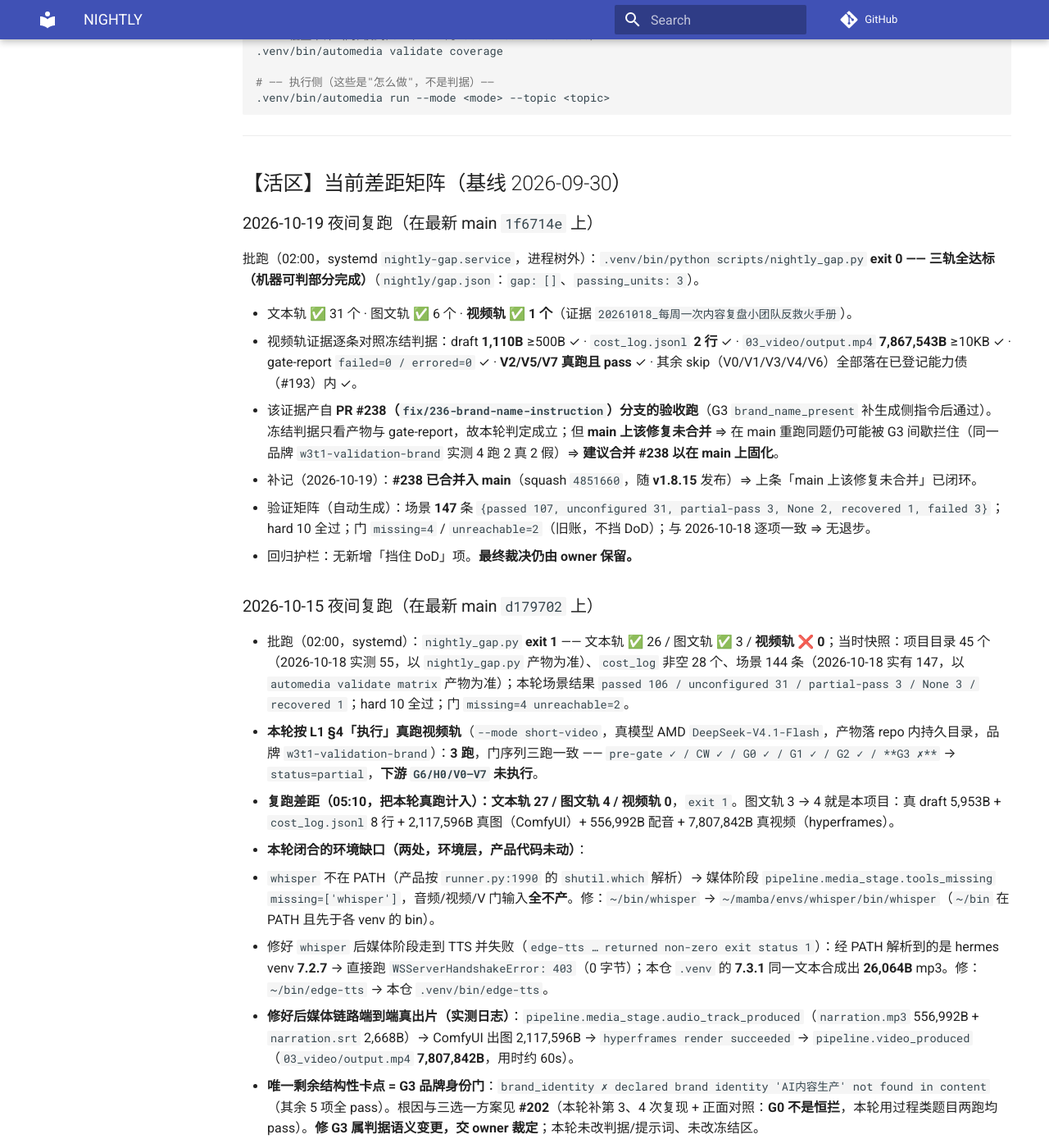
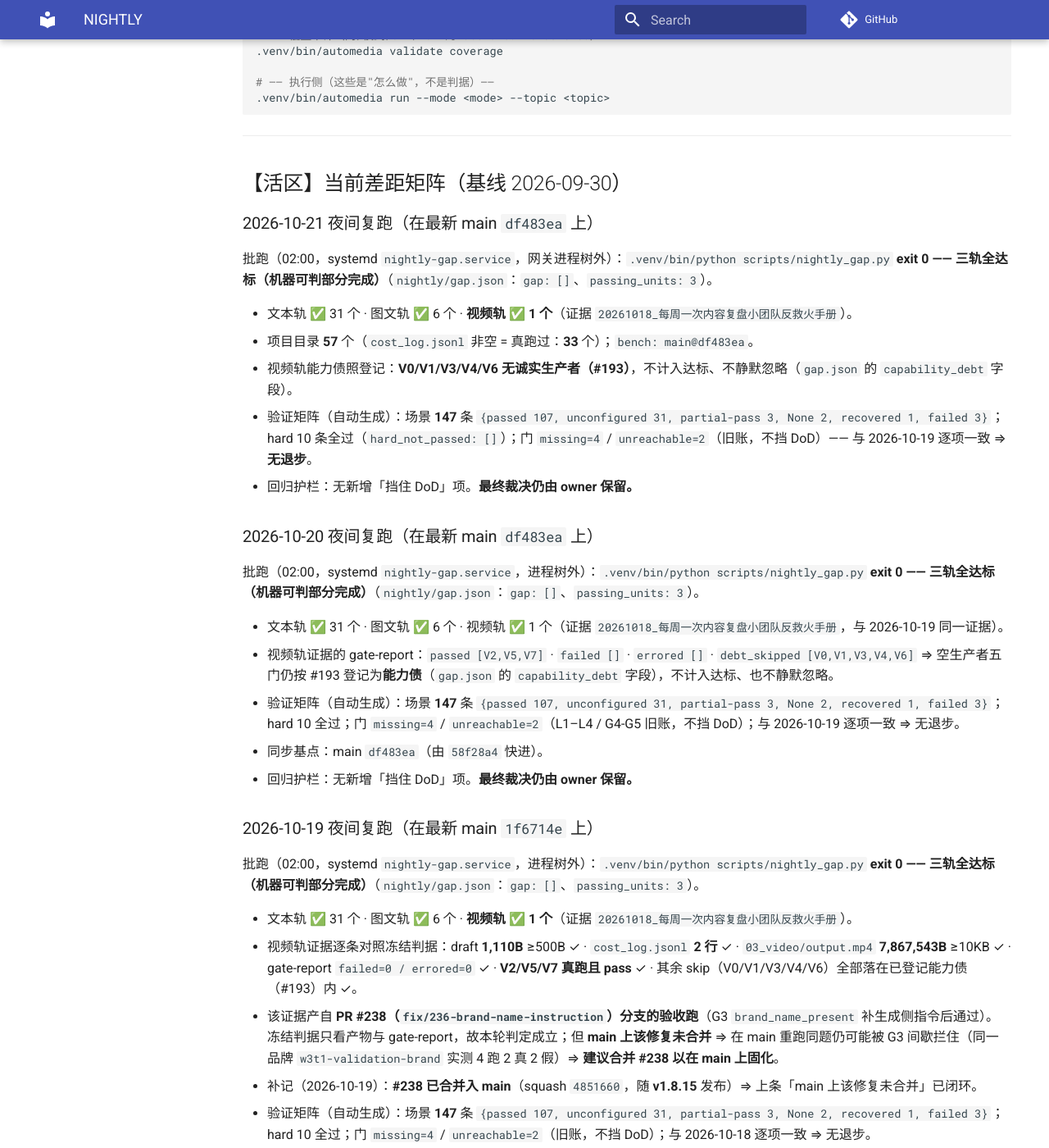
Before and after one commit to 1StepMore/AutoMedia, an MkDocs documentation site: the page built from docs/dev/plans/NIGHTLY.md, in a window 1280 px wide and 1400 px high, scrolled down 2195 px. Shown: the whole window at 82% size. Built offline with MkDocs 1.6.1 and Material for MkDocs 9.7.7, drawn with Linux system fonts in a browser that asks for light colours; comment, search, counter and statistics services are not loaded.

Commit message:
chore(nightly): 记录 2026-10-20 / 10-21 夜间复跑结果（AutoMedia 三轨达标） (#249)
* chore(nightly): 记录 2026-10-20 夜间复跑结果（AutoMedia 三轨达标）

Signed-off-by: Hermes Agent <hermes-agent@nousresearch.com>

* chore(nightly): 记录 2026-10-21 夜间复跑结果（AutoMedia 三轨达标）

Signed-off-by: code-nightly <code-nightly@1stepmore.local>

---------

Signed-off-by: Hermes Agent <hermes-agent@nousresearch.com>
Signed-off-by: code-nightly <code-nightly@1stepmore.local>
Co-authored-by: Hermes Agent <hermes-agent@nousresearch.com>
Co-authored-by: code-nightly <code-nightly@1stepmore.local>

```diff
--- a/docs/dev/plans/NIGHTLY.md
+++ b/docs/dev/plans/NIGHTLY.md
@@ -80,6 +80,26 @@ cd <repo>
 ---
 
 ## 【活区】当前差距矩阵（基线 2026-09-30）
+
+### 2026-10-21 夜间复跑（在最新 main `df483ea` 上）
+
+批跑（02:00，systemd `nightly-gap.service`，网关进程树外）：`.venv/bin/python scripts/nightly_gap.py` **exit 0 —— 三轨全达标（机器可判部分完成）**（`nightly/gap.json`：`gap: []`、`passing_units: 3`）。
+
+- 文本轨 ✅ 31 个 · 图文轨 ✅ 6 个 · **视频轨 ✅ 1 个**（证据 `20261018_每周一次内容复盘小团队反救火手册`）。
+- 项目目录 **57** 个（`cost_log.jsonl` 非空 = 真跑过：**33** 个）；`bench: main@df483ea`。
+- 视频轨能力债照登记：**V0/V1/V3/V4/V6 无诚实生产者（#193）**，不计入达标、不静默忽略（`gap.json` 的 `capability_debt` 字段）。
+- 验证矩阵（自动生成）：场景 **147** 条 `{passed 107, unconfigured 31, partial-pass 3, None 2, recovered 1, failed 3}`；hard 10 条全过（`hard_not_passed: []`）；门 `missing=4` / `unreachable=2`（旧账，不挡 DoD）—— 与 2026-10-19 逐项一致 ⇒ **无退步**。
+- 回归护栏：无新增「挡住 DoD」项。**最终裁决仍由 owner 保留。**
+
+### 2026-10-20 夜间复跑（在最新 main `df483ea` 上）
+
+批跑（02:00，systemd `nightly-gap.service`，进程树外）：`.venv/bin/python scripts/nightly_gap.py` **exit 0 —— 三轨全达标（机器可判部分完成）**（`nightly/gap.json`：`gap: []`、`passing_units: 3`）。
+
+- 文本轨 ✅ 31 个 · 图文轨 ✅ 6 个 · 视频轨 ✅ 1 个（证据 `20261018_每周一次内容复盘小团队反救火手册`，与 2026-10-19 同一证据）。
+- 视频轨证据的 gate-report：`passed [V2,V5,V7]` · `failed []` · `errored []` · `debt_skipped [V0,V1,V3,V4,V6]` ⇒ 空生产者五门仍按 #193 登记为**能力债**（`gap.json` 的 `capability_debt` 字段），不计入达标、也不静默忽略。
+- 验证矩阵（自动生成）：场景 **147** 条 `{passed 107, unconfigured 31, partial-pass 3, None 2, recovered 1, failed 3}`；hard 10 全过；门 `missing=4` / `unreachable=2`（L1–L4 / G4-G5 旧账，不挡 DoD）；与 2026-10-19 逐项一致 ⇒ 无退步。
+- 同步基点：main `df483ea`（由 `58f28a4` 快进）。
+- 回归护栏：无新增「挡住 DoD」项。**最终裁决仍由 owner 保留。**
 
 ### 2026-10-19 夜间复跑（在最新 main `1f6714e` 上）
 
```
Also changed, not shown: docs/doc-inventory.md (+1 -1 lines).
